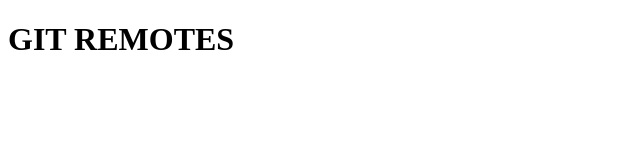
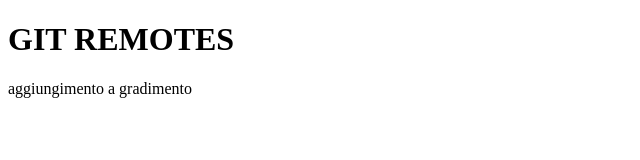
Before and after one commit to Pancarre/prova3, a plain HTML site: page index.html in a window 1280 px wide. Shown: the whole page, without its empty margins (0-640 px from the left). Drawn offline with Linux system fonts and the light colour scheme.

Commit message:
aggiunto p

```diff
--- a/index.html
+++ b/index.html
@@ -8,5 +8,6 @@
 </head>
 <body>
     <h1>GIT REMOTES</h1>
+    <p>aggiungimento a gradimento</p>
 </body>
 </html>
```
